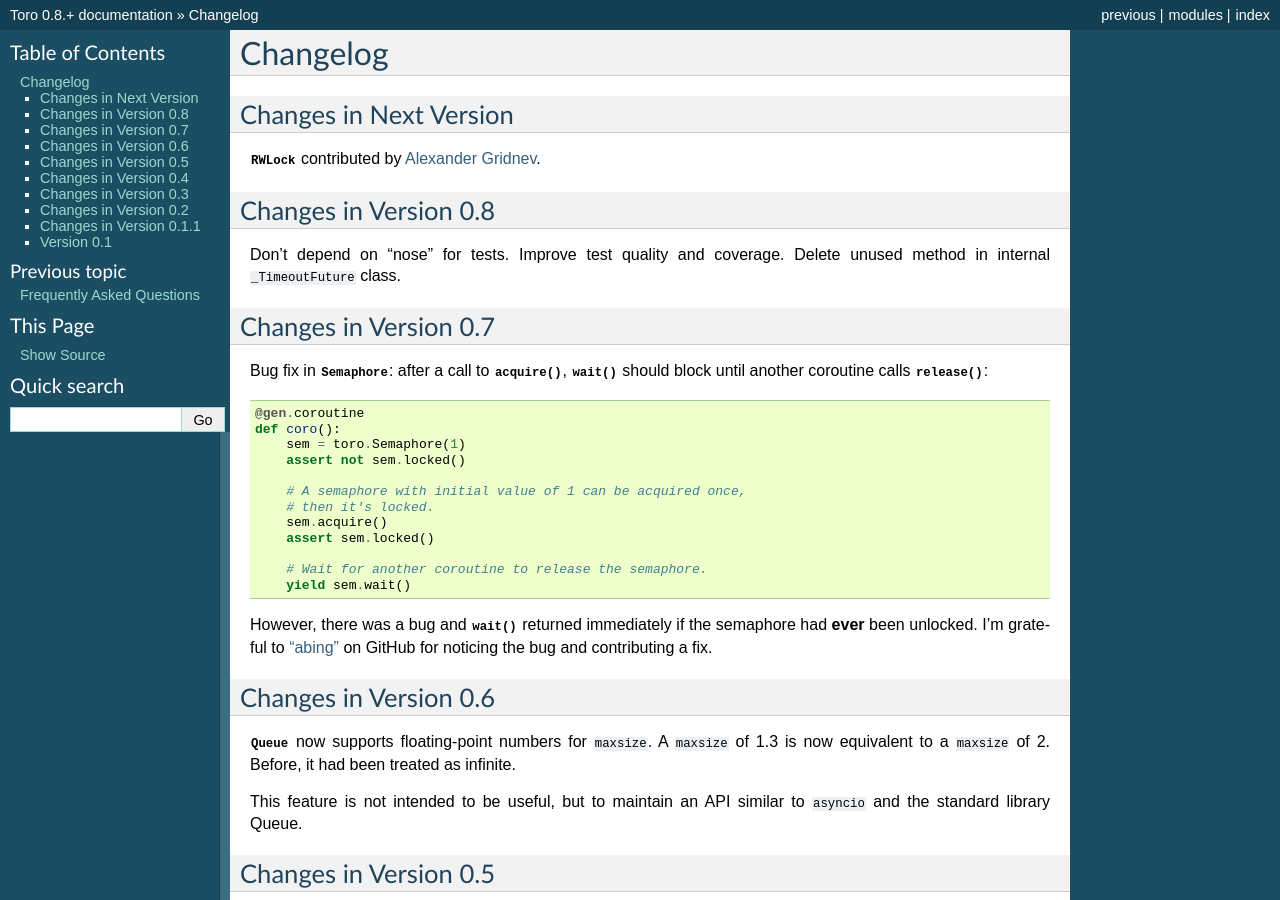
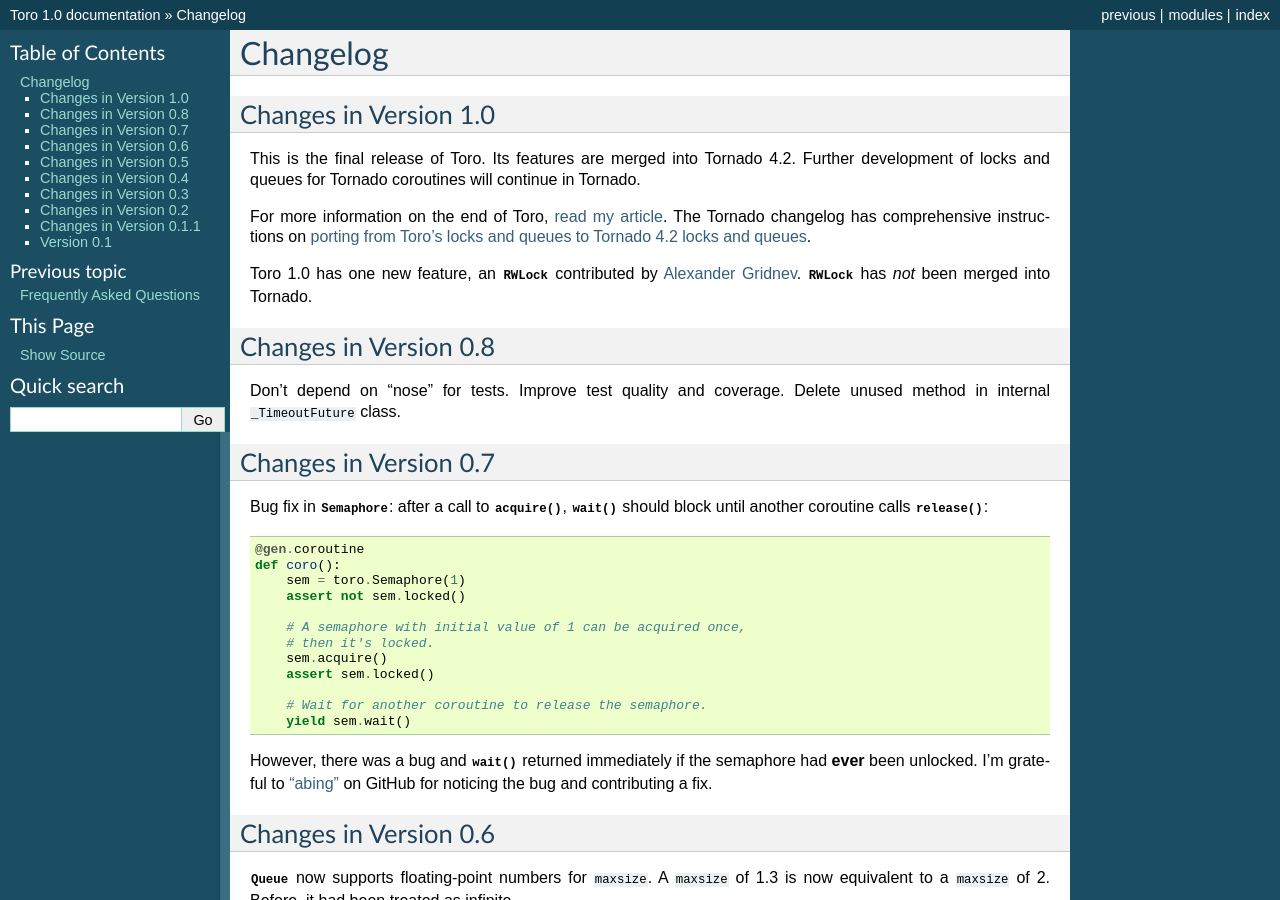
Before and after one commit to ajdavis/toro, a Sphinx documentation site: the page built from doc/changelog.rst, in a window 1280 px wide and 900 px high. Built offline with Sphinx 7.4.7, drawn with Linux system fonts in a browser that asks for light colours; some of the changed text lies outside the part shown.

Commit message:
BUMP 1.0

```diff
--- a/README.rst
+++ b/README.rst
@@ -8,6 +8,10 @@
 :Author: A\. Jesse Jiryu Davis
 
 Documentation: http://toro.readthedocs.org/
+
+.. important:: Toro is completed and deprecated; its features have been merged
+  into Tornado. Development of locks and queues for Tornado coroutines continues
+  in Tornado itself.
 
 .. image:: https://travis-ci.org/ajdavis/toro.png
         :target: https://travis-ci.org/ajdavis/toro
--- a/doc/changelog.rst
+++ b/doc/changelog.rst
@@ -3,11 +3,22 @@
 
 .. module:: toro
 
-Changes in Next Version
------------------------
+Changes in Version 1.0
+----------------------
 
-:class:`.RWLock` contributed by
+This is the final release of Toro. Its features are merged into Tornado 4.2.
+Further development of locks and queues for Tornado coroutines will continue
+in Tornado.
+
+For more information on the end of Toro,
+`read my article <http://emptysqua.re/blog/tornado-locks-and-queues/>`_.
+The Tornado changelog has comprehensive instructions on
+`porting from Toro's locks and queues to Tornado 4.2 locks and queues
+<http://www.tornadoweb.org/en/stable/releases/v4.2.0.html#new-modules-tornado-locks-and-tornado-queues>`_.
+
+Toro 1.0 has one new feature, an :class:`.RWLock` contributed by
 `Alexander Gridnev <https://github.com/alexander-gridnev>`_.
+:class:`.RWLock` has *not* been merged into Tornado.
 
 
 Changes in Version 0.8
--- a/setup.py
+++ b/setup.py
@@ -49,7 +49,7 @@
     packages.append('test')
 
 setup(name='toro',
-      version='0.8+',
+      version='1.0',
       packages=packages,
       description=description,
       long_description=long_description,
--- a/toro/__init__.py
+++ b/toro/__init__.py
@@ -10,7 +10,7 @@
 from tornado.concurrent import Future
 
 
-version_tuple = (0, 8, '+')
+version_tuple = (1, 0)
 
 version = '.'.join(map(str, version_tuple))
 """Current version of Toro."""
```
Also changed, not shown: doc/index.rst (+3 -4 lines).
